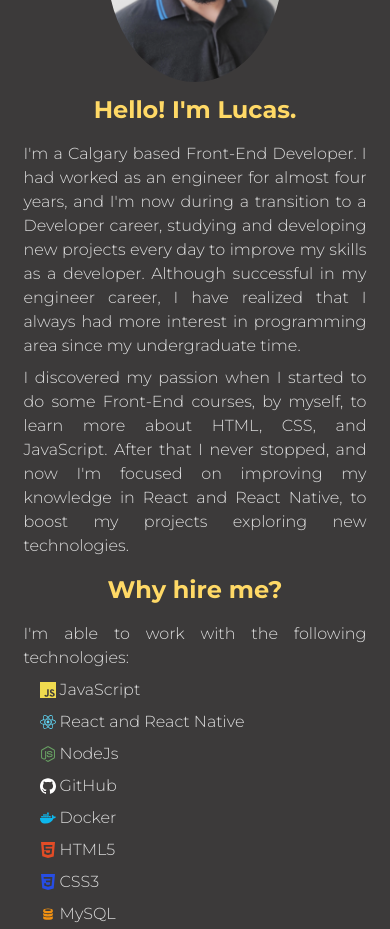
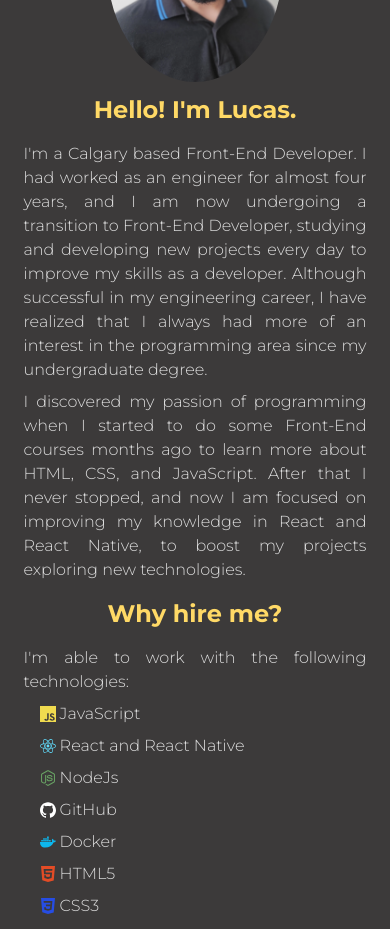
Before and after one commit to lucas-andrade94/react-portfolio, a React (Create React App) app: page / in a window 390 px wide. Shown: the part 1100-2029 px from the top of the page. Built offline with nearby package versions, Linux system fonts and the light colour scheme.

Commit message:
Fixing responsive mobile bugs

```diff
--- a/src/components/About/index.js
+++ b/src/components/About/index.js
@@ -31,18 +31,18 @@ export const About = () => {
           <Subtitle>Hello! I'm Lucas.</Subtitle>
           <Description>
             I'm a Calgary based Front-End Developer. I had worked as an engineer
-            for almost four years, and I'm now during a transition to a
-            Developer career, studying and developing new projects every day to
-            improve my skills as a developer. Although successful in my engineer
-            career, I have realized that I always had more interest in
-            programming area since my undergraduate time.
+            for almost four years, and I am now undergoing a transition to
+            Front-End Developer, studying and developing new projects every day
+            to improve my skills as a developer. Although successful in my
+            engineering career, I have realized that I always had more of an
+            interest in the programming area since my undergraduate degree.
           </Description>
           <Description>
-            I discovered my passion when I started to do some Front-End courses,
-            by myself, to learn more about HTML, CSS, and JavaScript. After that
-            I never stopped, and now I'm focused on improving my knowledge in
-            React and React Native, to boost my projects exploring new
-            technologies.
+            I discovered my passion of programming when I started to do some
+            Front-End courses months ago to learn more about HTML, CSS, and
+            JavaScript. After that I never stopped, and now I am focused on
+            improving my knowledge in React and React Native, to boost my
+            projects exploring new technologies.
           </Description>
           <Subtitle>Why hire me?</Subtitle>
           <Description>
--- a/src/components/Portfolio/Carousel/style.js
+++ b/src/components/Portfolio/Carousel/style.js
@@ -3,7 +3,7 @@ import { colors } from "../../../utils/colors";
 
 export const DivCarousel = styled.div`
   overflow: hidden;
-  width: 100%;
+  width: 95%;
   margin: 2rem 0;
 `;
 
--- a/src/components/Portfolio/Projects/FocusTime.js
+++ b/src/components/Portfolio/Projects/FocusTime.js
@@ -6,7 +6,7 @@ import {
   ButtonContainer,
   ContentImg,
   ContentText,
-  ProjectImage,
+  ProjectImageMobile,
   ProjectsContainer,
 } from "../style";
 import FocusTimeImage from "../../../assets/FocusTime.webp";
@@ -17,7 +17,7 @@ export const FocusTime = () => {
       <Subtitle>Focus Time</Subtitle>
       <ProjectsContainer>
         <ContentImg>
-          <ProjectImage src={FocusTimeImage} alt="Focus Time Screen" />
+          <ProjectImageMobile src={FocusTimeImage} alt="Focus Time Screen" />
         </ContentImg>
         <ContentText>
           <Description>
--- a/src/components/Portfolio/Projects/Gatito.js
+++ b/src/components/Portfolio/Projects/Gatito.js
@@ -6,7 +6,7 @@ import {
   ButtonContainer,
   ContentImg,
   ContentText,
-  ProjectImage,
+  ProjectImageMobile,
   ProjectsContainer,
 } from "../style";
 import GatitoImage from "../../../assets/Gatito.webp";
@@ -17,7 +17,7 @@ export const Gatito = () => {
       <Subtitle>Gatito</Subtitle>
       <ProjectsContainer>
         <ContentImg>
-          <ProjectImage src={GatitoImage} alt="Gatito Screen" />
+          <ProjectImageMobile src={GatitoImage} alt="Gatito Screen" />
         </ContentImg>
         <ContentText>
           <Description>
--- a/src/components/Portfolio/Projects/MealsToGo.js
+++ b/src/components/Portfolio/Projects/MealsToGo.js
@@ -6,7 +6,7 @@ import {
   ButtonContainer,
   ContentImg,
   ContentText,
-  ProjectImage,
+  ProjectImageMobile,
   ProjectsContainer,
 } from "../style";
 import MealsToGoImage from "../../../assets/MealsToGo.webp";
@@ -17,7 +17,7 @@ export const MealsToGo = () => {
       <Subtitle>Meals To Go</Subtitle>
       <ProjectsContainer>
         <ContentImg>
-          <ProjectImage src={MealsToGoImage} alt="Meals To Go Screen" />
+          <ProjectImageMobile src={MealsToGoImage} alt="Meals To Go Screen" />
         </ContentImg>
         <ContentText>
           <Description>
--- a/src/components/Portfolio/style.js
+++ b/src/components/Portfolio/style.js
@@ -83,8 +83,24 @@ export const ContentText = styled.div`
 export const ProjectImage = styled.img`
   height: 350px;
 
+  @media (min-width: 0px) and (max-width: 479px) {
+    height: 170px;
+  }
+
+  @media (min-width: 479px) and (max-width: 767px) {
+    height: 240px;
+  }
+`;
+
+export const ProjectImageMobile = styled.img`
+  height: 350px;
+
   @media (min-width: 0px) and (max-width: 767px) {
-    height: 200px;
+    height: 225px;
+  }
+
+  @media (min-width: 479px) and (max-width: 767px) {
+    height: 240px;
   }
 `;
 
```
